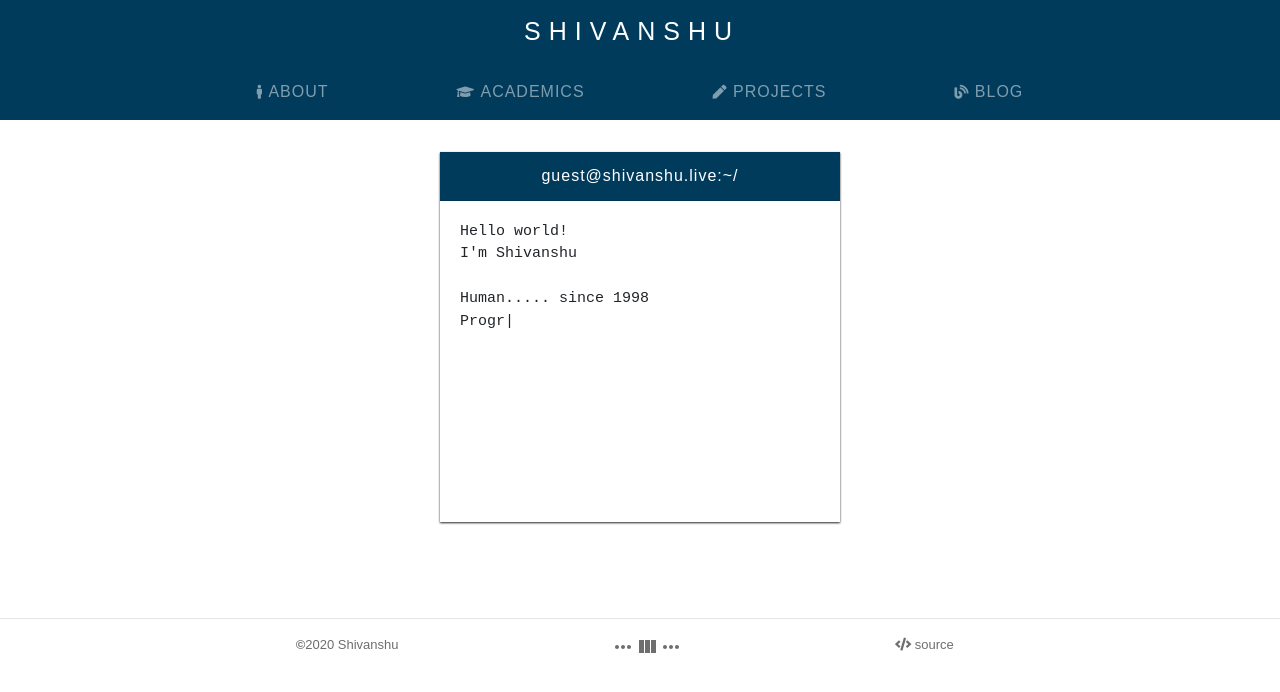
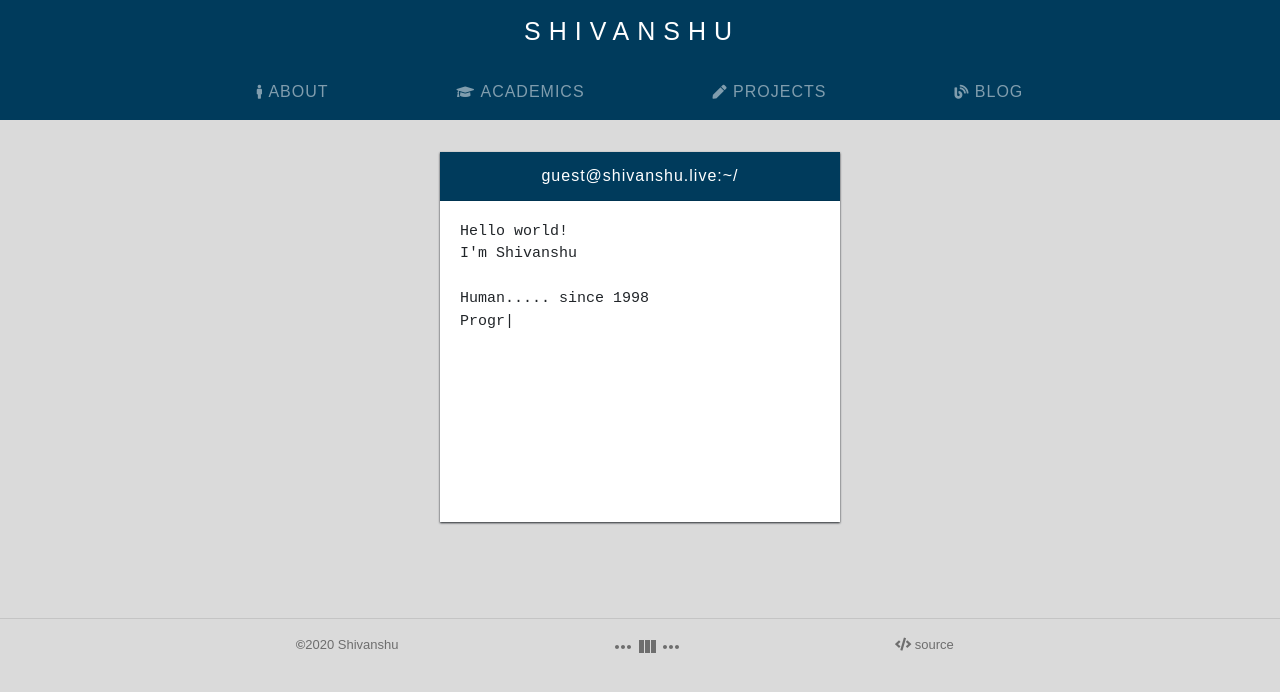
Before and after one commit to singhshivanshu/Blog, a React (Create React App) app: page / in a window 1280 px wide. Shown: the top 692 px of the page. Built offline with nearby package versions, Linux system fonts and the light colour scheme.

Commit message:
update: background-color

```diff
--- a/src/styles.css
+++ b/src/styles.css
@@ -1,6 +1,9 @@
 .App {
   font-family: sans-serif;
   text-align: center;
+}
+body {
+  background: #dadada !important;
 }
 
 #skill-card-button {
```
